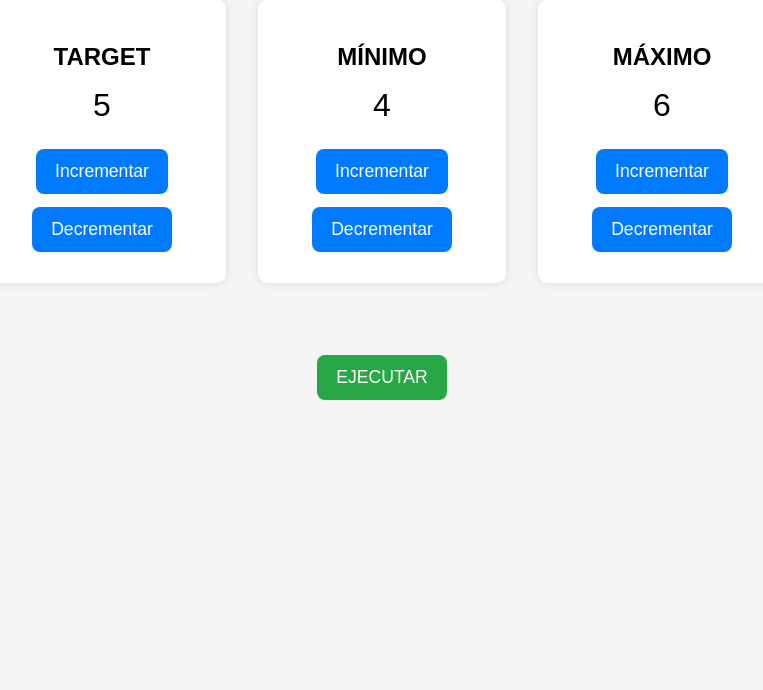
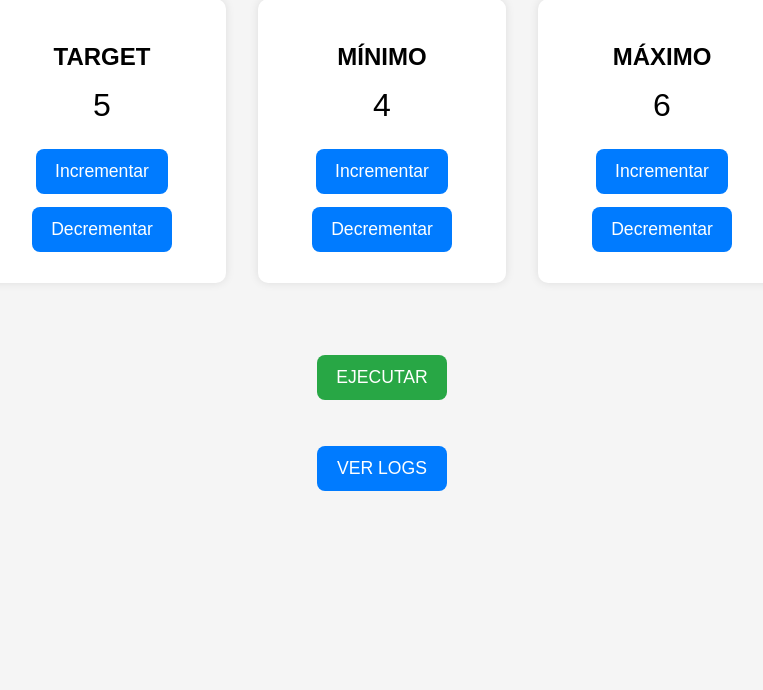
Before and after one commit to m6t6ng6/egb_web_td3, a Flask app: page / in a window 1280 px wide. Shown: the part 33-723 px from the top of the page, without its empty margins (258-1021 px from the left). Run offline with Flask 3, Linux system fonts and the light colour scheme.

Commit message:
muestra de logs

```diff
--- a/app.py
+++ b/app.py
@@ -1,4 +1,4 @@
-from flask import Flask, render_template, redirect, url_for
+from flask import Flask, render_template, redirect, url_for, Response
 from datetime import datetime
 import os
 
@@ -17,6 +17,7 @@ ruta_estado = "current_state.csv"
 if not os.path.exists(ruta_historial):
     with open(ruta_historial, "w") as f:
         f.write("timestamp,set_target,set_minimo,set_maximo\n")
+
 
 @app.route('/')
 def index():
@@ -88,11 +89,11 @@ def ejecutar():
     global target, minimo, maximo
     timestamp = datetime.now().strftime("%Y-%m-%d %H:%M:%S")
 
-    # 1️⃣ Agregar al log CSV (modo append)
+    # 1️⃣ Agregar al CSV de logs
     with open(ruta_historial, "a") as f:
         f.write(f"{timestamp},set target {target},set minimo {minimo},set maximo {maximo}\n")
 
-    # 2️⃣ Sobrescribir el estado actual en CSV (una sola línea)
+    # 2️⃣ Sobrescribir estado actual
     with open(ruta_estado, "w") as f:
         f.write(f"set target {target}, set minimo {minimo}, set maximo {maximo}")
 
@@ -100,5 +101,37 @@ def ejecutar():
     return redirect(url_for('index'))
 
 
+# === VER LOGS EN UNA NUEVA PÁGINA ===
+@app.route('/ver_logs')
+def ver_logs():
+    """Muestra el contenido del archivo comandos_logs.csv en una nueva ventana."""
+    if not os.path.exists(ruta_historial):
+        return "<h3>Sin registros todavía.</h3>"
+
+    with open(ruta_historial, "r") as f:
+        lineas = f.readlines()
+
+    html = """
+    <html><head>
+    <title>Logs de comandos</title>
+    <style>
+        body { font-family: monospace; background-color: #f8f8f8; padding: 1rem; }
+        table { border-collapse: collapse; width: 100%; background: white; }
+        th, td { border: 1px solid #ccc; padding: 6px 10px; text-align: left; }
+        th { background-color: #e8e8e8; }
+        tr:nth-child(even) { background-color: #f2f2f2; }
+    </style></head><body>
+    <h2>📜 Registro de comandos ejecutados</h2>
+    <table>
+    <tr><th>Timestamp</th><th>Target</th><th>Mínimo</th><th>Máximo</th></tr>
+    """
+    for linea in lineas[1:]:
+        campos = linea.strip().split(',')
+        if len(campos) == 4:
+            html += f"<tr><td>{campos[0]}</td><td>{campos[1]}</td><td>{campos[2]}</td><td>{campos[3]}</td></tr>"
+    html += "</table></body></html>"
+    return html
+
+
 if __name__ == '__main__':
     app.run(host='0.0.0.0', port=5000, debug=True)
--- a/comandos_logs.csv
+++ b/comandos_logs.csv
@@ -1,2 +1,4 @@
 timestamp,set_target,set_minimo,set_maximo
 2025-11-01 16:54:58,set target 5,set minimo 4,set maximo 6
+2025-11-01 17:40:07,set target 8,set minimo 4,set maximo 9
+2025-11-01 17:41:33,set target 8,set minimo 4,set maximo 9
--- a/current_state.csv
+++ b/current_state.csv
@@ -1 +1 @@
-set target 5, set minimo 4, set maximo 6
+set target 8, set minimo 4, set maximo 9
--- a/templates/index.html
+++ b/templates/index.html
@@ -130,5 +130,10 @@
         <button class="verde" type="submit">EJECUTAR</button>
     </form>
 
+    <!-- Nuevo botón para ver logs -->
+    <form action="{{ url_for('ver_logs') }}" method="get" target="_blank" class="abajo">
+        <button class="azul" type="submit">VER LOGS</button>
+    </form>
+
 </body>
 </html>
```
